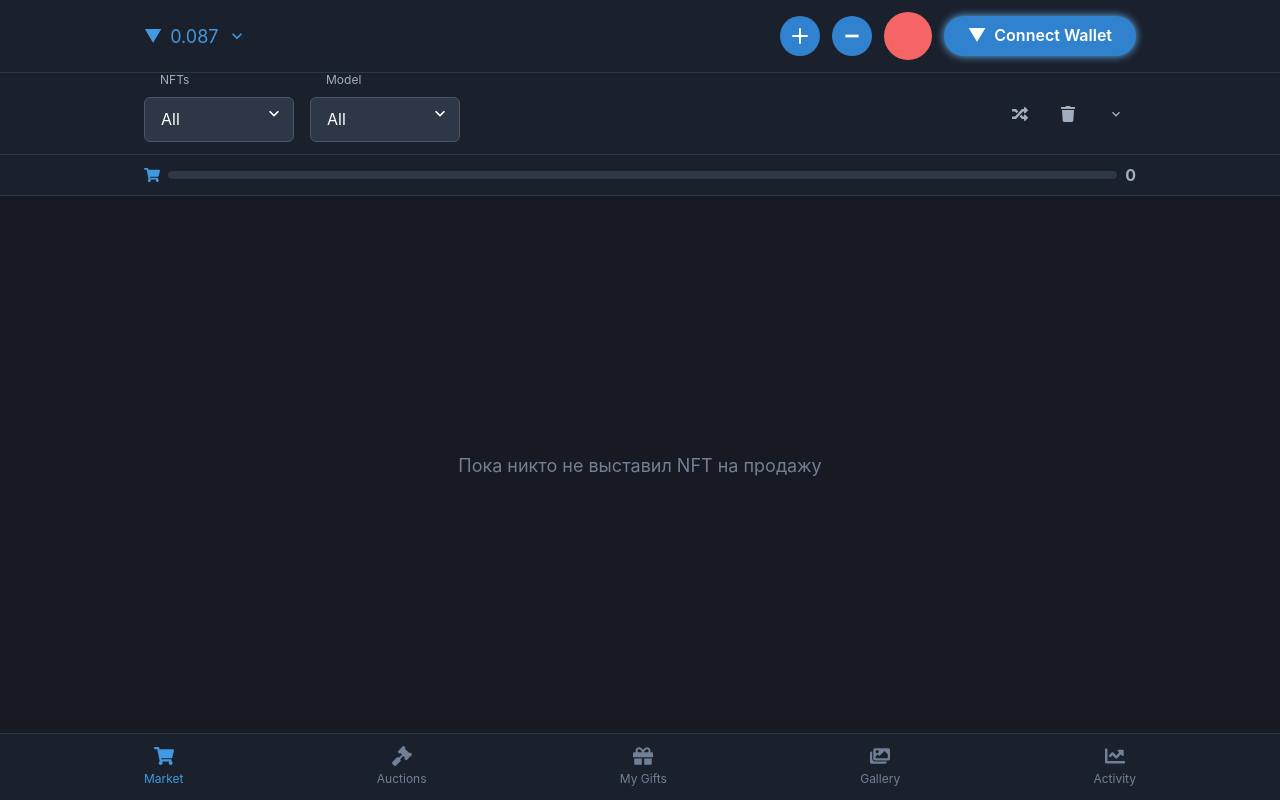
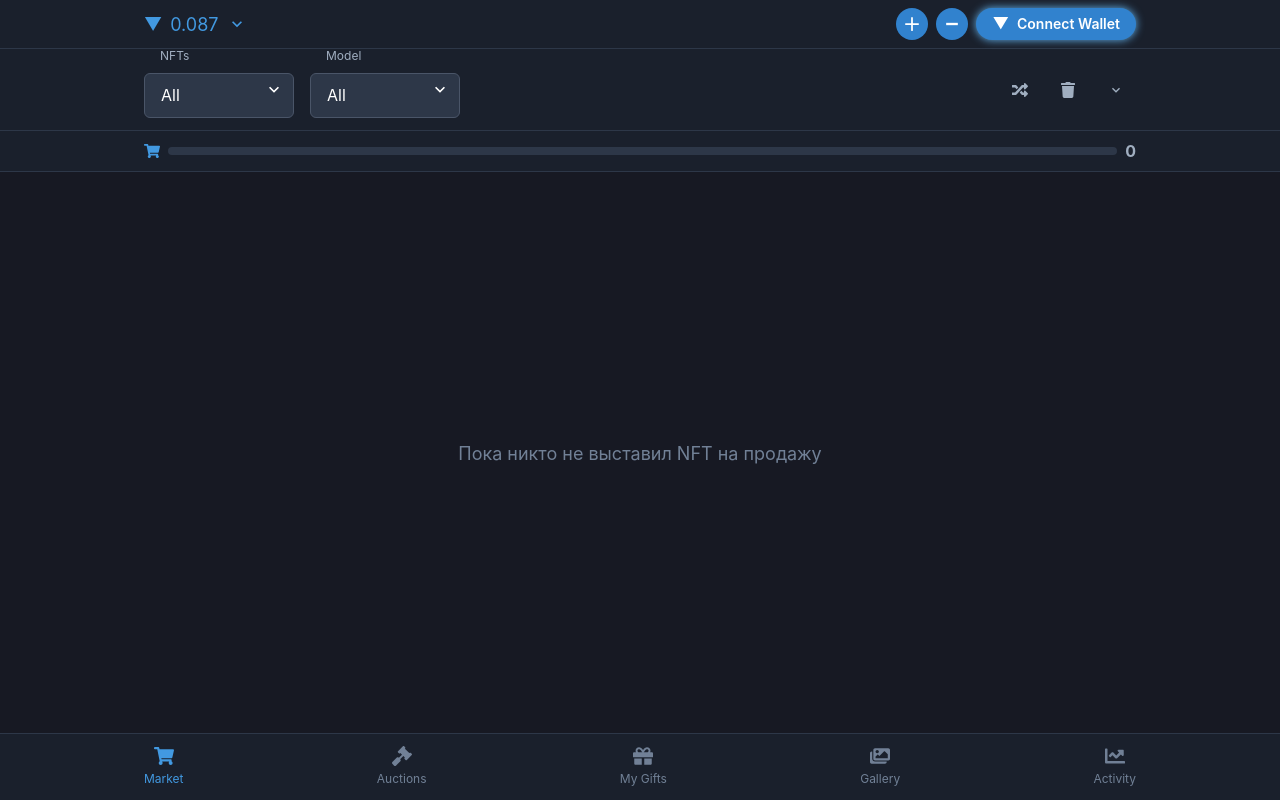
Before and after one commit to useriiefokrjkgjrkgkgkjkg/telegram-nft-marketplace, a Next.js app: page / in a window 1280 px wide. Built offline with nearby package versions, Linux system fonts and the light colour scheme.

Commit message:
Optimize top panel size and remove red circle

```diff
--- a/app/page.tsx
+++ b/app/page.tsx
@@ -64,7 +64,7 @@ export default function Home() {
     >
       {/* Верхняя панель */}
       <Box borderBottom="1px solid" borderColor="gray.700" bg="gray.800">
-        <Container maxW="container.lg" py={3}>
+        <Container maxW="container.lg" py={2}>
           <HStack spacing={4} justify="space-between">
             <HStack spacing={2}
               cursor="pointer"
@@ -75,11 +75,11 @@ export default function Home() {
               <Text fontSize="lg" color="blue.400">{balance}</Text>
               <ChevronDownIcon boxSize={5} color="blue.400" />
             </HStack>
-            <HStack spacing={3}>
+            <HStack spacing={2}>
               <IconButton
                 aria-label="Add balance"
                 icon={<AddIcon />}
-                size="md"
+                size="sm"
                 bg="blue.500"
                 color="white"
                 borderRadius="full"
@@ -92,7 +92,7 @@ export default function Home() {
               <IconButton
                 aria-label="Subtract balance"
                 icon={<MinusIcon />}
-                size="md"
+                size="sm"
                 bg="blue.500"
                 color="white"
                 borderRadius="full"
@@ -102,32 +102,18 @@ export default function Home() {
                 }}
                 transition="all 0.2s"
               />
-              <Box
-                as="button"
-                bg="red.400"
-                w="12"
-                h="12"
-                borderRadius="full"
-                display="flex"
-                alignItems="center"
-                justifyContent="center"
-                _hover={{
-                  bg: 'red.300',
-                  transform: 'scale(1.1)',
-                }}
-                transition="all 0.2s"
-              />
               <Button
                 bg="blue.500"
                 color="white"
+                size="sm"
                 _hover={{
                   bg: 'blue.400',
                   transform: 'scale(1.02)',
                 }}
                 transition="all 0.2s"
                 borderRadius="full"
-                px={6}
-                leftIcon={<Text as="span" fontSize="lg">▼</Text>}
+                px={4}
+                leftIcon={<Text as="span" fontSize="md">▼</Text>}
                 animation={`${glowAnimation} 2s infinite`}
               >
                 Connect Wallet
```
